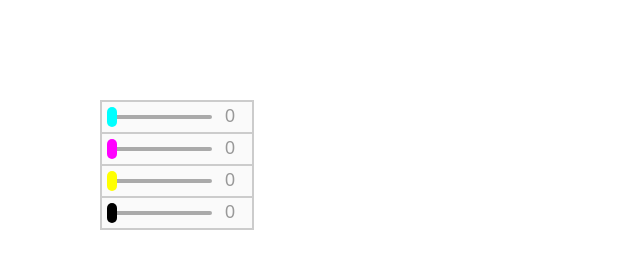
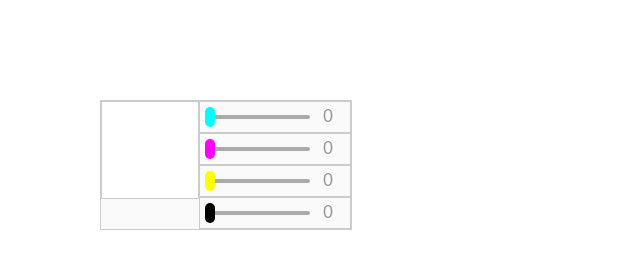
Before and after one commit to Vagnerlg/color-picker-cmyk, a website: page index.html in a window 1280 px wide. Shown: the whole page, without its empty margins (0-640 px from the left). Drawn offline with nearby package versions, Linux system fonts and the light colour scheme.

Commit message:
config preview in cyan,magenta,yellow

```diff
--- a/src/css/color-cmyk.css
+++ b/src/css/color-cmyk.css
@@ -1,13 +1,29 @@
 .color-picker-cmyk {
     position: absolute;
+    width: 250px;
     top: 100px;
     left: 100px;
     border: 1px solid #ccc;
     background-color: #fafafa;
 }
 
+.view {
+    position: relative;
+    float: left;
+    width: 98px;
+    height: 128px;
+    background-color: #fafafa;
+}
+
+.preview {
+    height: 96px;
+    border: 1px solid #ccc;
+    background-color: #fff;
+}
+
 .input {
     position: relative;
+    float: left;
     width: 150px;
     height: 30px;
     border: 1px solid #ccc;
--- a/src/js/color-cmyk.js
+++ b/src/js/color-cmyk.js
@@ -9,7 +9,10 @@ jQuery.fn.colorPickerCmyk = function() {
     var line = '#' + lineClass + '-';
     var input = '#' + inputClass + '-';
 
+    var cmyk = [0, 0, 0, 0];
+
     var template = '<div class="color-picker-cmyk">';
+    template += '<div class="view"><div class="preview"></div></div>';
     slices.forEach(function(slice) {
         template += '<div class="input">';
         template += '   <div class="slice">';
@@ -26,9 +29,26 @@ jQuery.fn.colorPickerCmyk = function() {
         if (position >= 0 && position <= 100) {
             $(poiter + slice).css('left', (5 + position) + 'px');
             $(input + slice).val(position);
+            setCmyk(position, slice);
+            setPreview();
             return true;
         }
         return false;
+    }
+
+    var setCmyk = function(position, slice) {
+        slices.forEach(function(ele, index) {
+            if (ele == slice) {
+                cmyk[index] = position;
+            }
+        });
+    }
+
+    var setPreview = function() {
+        var cyan = parseInt(256 - (cmyk[0] / 100 * 256));
+        var magento = parseInt(256 - (cmyk[1] / 100 * 256));
+        var yellow = parseInt(256 - (cmyk[2] / 100 * 256));
+        $('.preview').css('background-color', 'rgb(' + cyan + ',' + magento + ',' + yellow + ')');
     }
 
     var getSlice = function(_this) {
```
